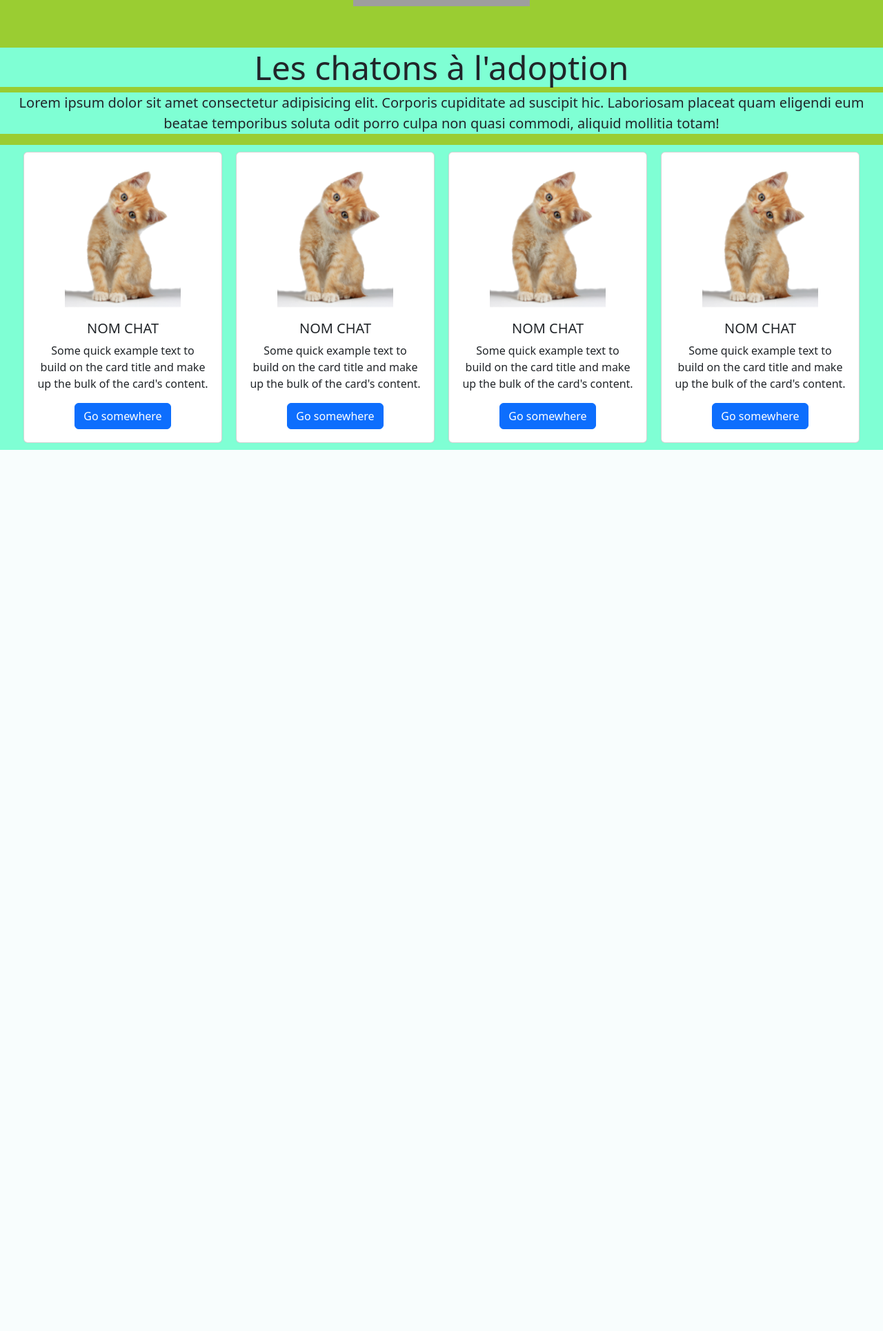
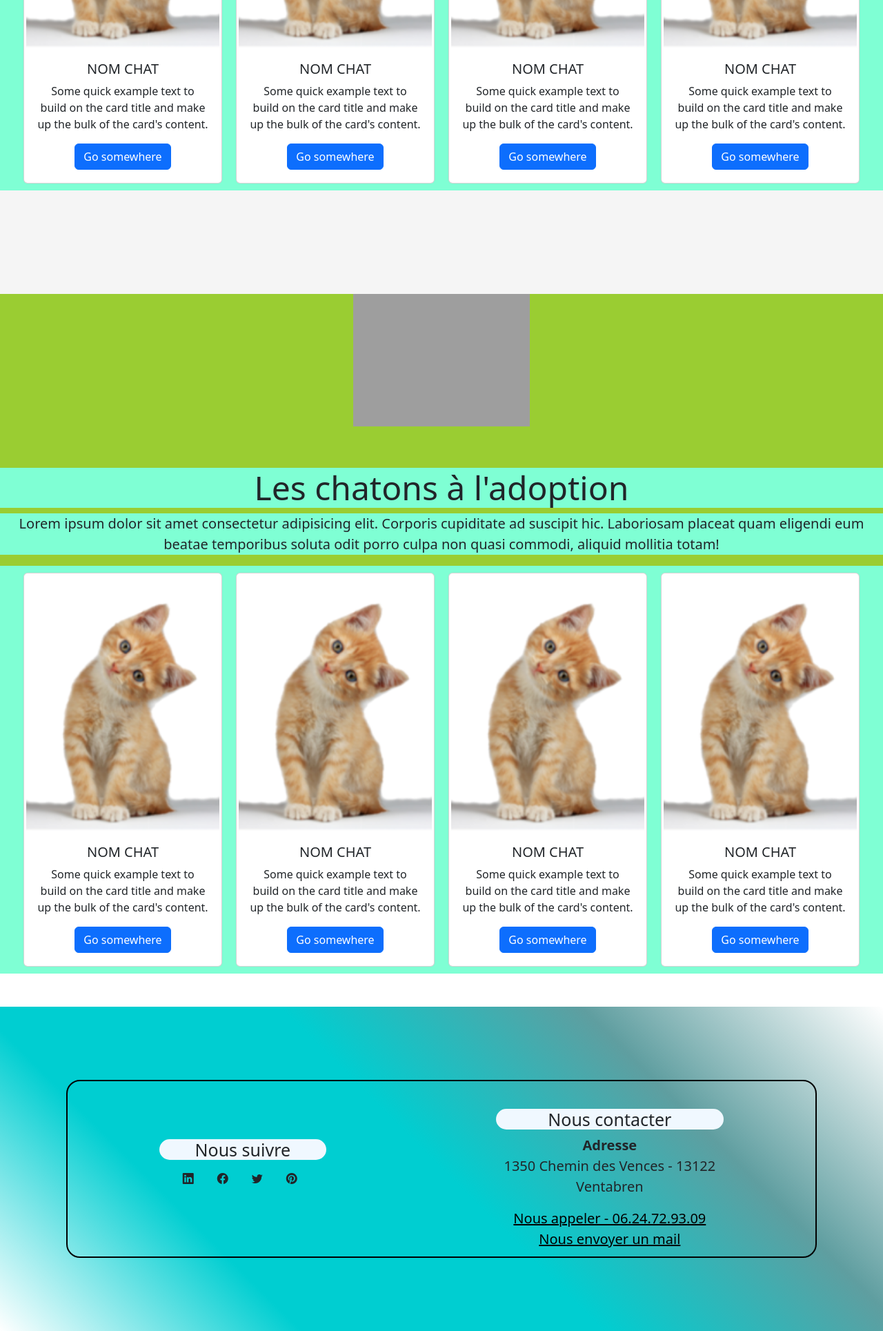
Before and after one commit to AurelieG13/Entrainement_HTML_CSS_Studi1, a PHP site: page / in a window 1280 px wide. Shown: the part 1520-3449 px from the top of the page at 69% size. Before the commit the page ends 2172 px from the top, so only its background shows below. Run offline with PHP 8.4, Linux system fonts and the light colour scheme; some libraries are stand-ins or nearby versions; grey boxes are pictures that could not be loaded.

Commit message:
footer 2 & responsive 1

```diff
--- a/css/style.css
+++ b/css/style.css
@@ -1,22 +1,33 @@
 .nav__container-logo {
     display: block;
     margin: 0px auto;
+    width : 50%;
 }
 
 .navbar {
-    background: linear-gradient(45deg, white,#00CED1,#00CED1, #5F9EA0)
+    background: linear-gradient(45deg, white,#00CED1,#00CED1, #5F9EA0,white);
 }
 
-@media screen and (width <= 800px) {
+@media screen and (width >= 800px) {
     .nav__container-logo{
-        width: 50%;
+        width: 80%;
     }
+}
+
+section {
+    background-color: rgba(128, 128, 128, 0.082);
+}
+
+main {
+    background-color: rgba(128, 128, 128, 0.082);
 }
 
 .container__asso {
     background-color: green;
     text-align: center;
     font-size: 50px;
+    margin-top: 150px;
+    margin-bottom: 30px;
 }
 
 .container__asso-history {
@@ -34,7 +45,7 @@
     border: solid 3px blue;
 }
 
-.container__asso-history-title:hover{
+.container__asso-history-title:hover {
     background-color: pink;
 }
 
@@ -69,7 +80,7 @@
     border: solid 3px aqua;
 }
 
-.container__asso-day-title:hover{
+.container__asso-day-title:hover {
     background-color: pink;
 }
 
@@ -89,9 +100,16 @@
 
 .container__cats {
     display: flex;
+    flex-direction: column;
     background-color: aquamarine;
     justify-content: center;
     align-items: center;
+}
+
+@media screen and (width >= 800px) {
+    .container__cats{
+        flex-direction: row;
+    }
 }
 
 
@@ -113,10 +131,12 @@
     padding: 3px;
     margin: 10px;
     text-align: center;
+    flex-wrap: wrap;
+    flex-direction: column;
 }
 
 .card-img-top {
-    max-width: fit-content;
+    /* max-width: fit-content; */
     display: block;
     margin-left: auto;
     margin-right: auto;
@@ -124,10 +144,14 @@
 
 .cats {
     background-color: blueviolet;
+    margin-top: 150px;
+    margin-bottom: 30px;
 }
 
 .kitten {
     background-color: yellowgreen;
+    margin-top: 150px;
+    margin-bottom: 30px;
 }
 
 .img-head {
@@ -136,3 +160,45 @@
     margin-left: auto;
     margin-right: auto;
 }
+
+.container__footer {
+    display: flex;
+    border: solid 2px black;
+    border-radius: 20px;
+    justify-content: space-around;
+    padding: 10px;
+    margin: 10px;
+    align-items: center;
+}
+
+.container__footer-title {
+    text-align: center;
+    background-color: aliceblue;
+    margin-top: 30px;
+    font-size: 25px;
+    border-radius: 20px;
+
+}
+
+.container__footer-social {
+    display: flex;
+    align-items: center;
+    justify-content: center;
+}
+
+.container__footer-contact {
+    text-align: center;
+    font-size: 20px;
+}
+
+span {
+    font-weight: bolder;
+}
+
+a {
+    color: black;
+}
+
+footer {
+    background: linear-gradient(45deg, white,#00CED1,#00CED1, #5F9EA0,white);
+}
--- a/index.html
+++ b/index.html
@@ -16,7 +16,6 @@
 <body>
     <header>
         <nav class="nav__container container-fluid navbar navbar-light bg-light">
-
             <button
                 class="navbar-toggler"
                 type="button"
@@ -28,15 +27,15 @@
                 <span class="navbar-toggler-icon"></span>
             </button>
             <div class= "collapse navbar-collapse" id="navbarSupportedContent">
-                <ul class="navbar-nav me-auto mb-2 mb-lg-0">
+                <ul class="navbar-nav me-auto mb-2 mb-sm-2">
                     <li class="nav-item">
-                        <a class="nav-link active" aria-current="page" href="#sectionAssociation">L'association</a>
+                        <a class="nav-link" href="#sectionAssociation">L'association</a>
                     </li>
                     <li class="nav-item">
-                        <a class="nav-link" href="sectionChats">Chats à l'adoption</a>
+                        <a class="nav-link" href="#sectionChats">Chats à l'adoption</a>
                     </li>
                     <li class="nav-item">
-                        <a class="nav-link" href="sectionChatons"> Chatons à l'adoption</a>
+                        <a class="nav-link" href="#sectionChatons"> Chatons à l'adoption</a>
                     </li>
                 </ul>
             </div>
@@ -46,7 +45,7 @@
 
     <main>
         <!-- section 1 - L'association -->
-        <section>
+        <section id="sectionAssociation">
             <h2 class="container__asso">L'association</h2>
             <div class="container__asso-history">
                 <p class="container__asso-history-title">Notre Histoire</p>
@@ -61,7 +60,7 @@
         </section>
 
         <!-- section 2 - Les chats à l'adoption -->
-        <section class="cats">
+        <section class="cats" id="sectionChats">
             <img class="img-head" src="./images/imgChatBrown.jpg" alt="Dessin de chat marron">
             <h2 class="container__cats-title">Les chats à l'adoption</h2>
             <p class="container__cats-text">Lorem ipsum dolor sit amet consectetur adipisicing elit. Corporis cupiditate ad suscipit hic. Laboriosam placeat quam eligendi eum beatae temporibus soluta odit porro culpa non quasi commodi, aliquid mollitia totam!</p>
@@ -115,7 +114,7 @@
         </section>
 
         <!-- section 3 - Les chatons à l'adoption -->
-        <section class="kitten">
+        <section class="kitten" id="sectionChatons">
             <img class="img-head" src="./images/chaton2.jpg" alt="Photo chaton">
             <h2 class="container__cats-title">Les chatons à l'adoption</h2>
             <p class="container__cats-text">Lorem ipsum dolor sit amet consectetur adipisicing elit. Corporis cupiditate ad
@@ -171,8 +170,33 @@
         </section>
     </main>
 
-    <footer>
+    <footer class="bd-footer py-4 py-md-5 mt-5 bg-light">
+        <div class="container py-4 py-md-5 px-4 px-md-3">
+            <div class="row row-cols-3 container__footer">
+                <div class="col-lg-3 mb-3">
+                    <h5 class="container__footer-title">Nous suivre</h5>
+                    <div class="container__footer-social">
+                        <button class="btn btn-social-share me-2"><i class="bi bi-linkedin"></i></button>
+                        <button class="btn btn-social-share me-2"><i class="bi bi-facebook"></i></button>
+                        <button class="btn btn-social-share me-2"><i class="bi bi-twitter"></i></button>
+                        <button class="btn btn-social-share me-2"><i class="bi bi-pinterest"></i></button>
+                    </div>
 
+                    <a href="#" class="d-inline-flex align-items-center mb-2 link-dark text-decoration-none"></a>
+                </div>
+
+                <div>
+                    <h5 class="container__footer-title">Nous contacter</h5>
+                    <div class="container__footer-contact" >
+                    <p><span>Adresse</span><br>
+                        1350 Chemin des Vences - 13122 Ventabren</p>
+                    <a href="tel:+33624729309">Nous appeler - 06.24.72.93.09</a>
+                    <br>
+                    <a href="mailto:guichardon.aurelie@gmail.com">Nous envoyer un mail</a>
+                </div>
+                </div>
+            </div>
+        </div>
     </footer>
 
 <!-- JavaScript Bundle with Popper -->
```
